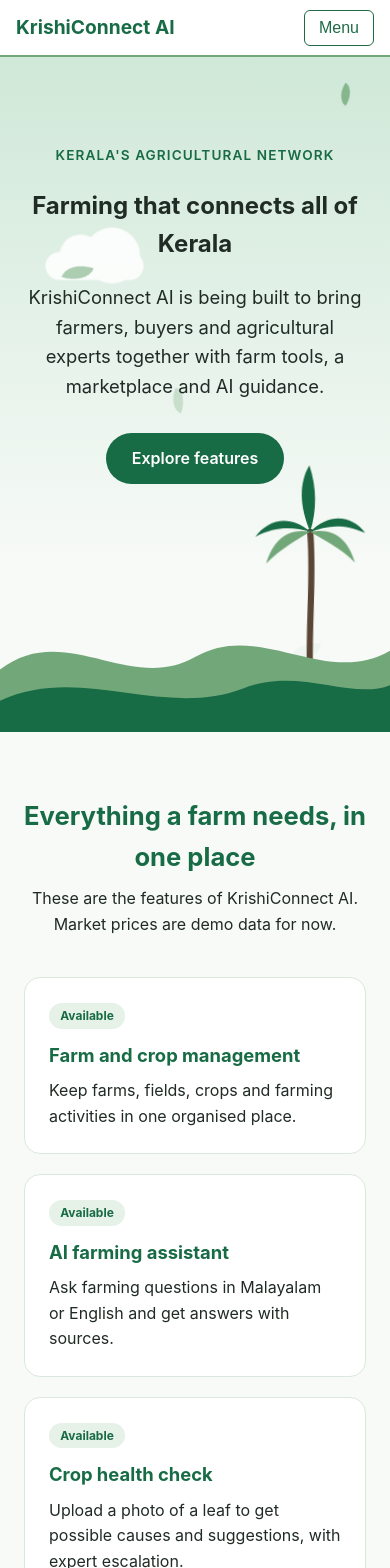
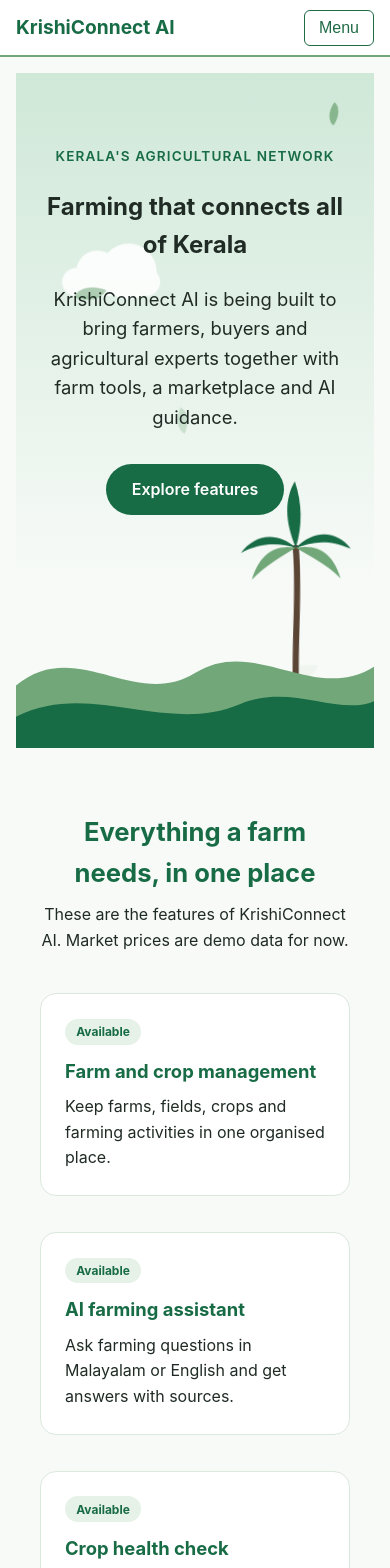
Before and after one commit to fasnaramzu2003-jpg/krishiconnect, a React app in the folder frontend/: page / in a window 390 px wide. Shown: the top 1568 px of the page. Built offline with nearby package versions, Linux system fonts and the light colour scheme; no server answers; the HTML template or start-up script is replaced by a standard one.

Commit message:
Fix dashboard mobile layout

```diff
--- a/frontend/src/styles/mobile.css
+++ b/frontend/src/styles/mobile.css
@@ -15,3 +15,13 @@
   header.navbar .nav-links a, header.navbar .nav-links span, header.navbar .nav-links .link-button { display: block; padding: 8px 4px; font-size: 16px; white-space: normal; }
   .hero, .hero-content { max-width: 100%; overflow: hidden; }
 }
+
+main { padding: 1rem; box-sizing: border-box; max-width: 100%; }
+h1, h2, h3, p, li, a, span { overflow-wrap: anywhere; }
+h1 { font-size: clamp(1.5rem, 6vw, 2.2rem); }
+main ul { list-style: none; padding-left: 0; }
+main li { margin-bottom: 1rem; }
+.badge {
+  display: inline-block; padding: 2px 10px; border-radius: 999px;
+  background: #e3f1e8; color: #1f6b45; font-size: 0.85rem;
+}
```
